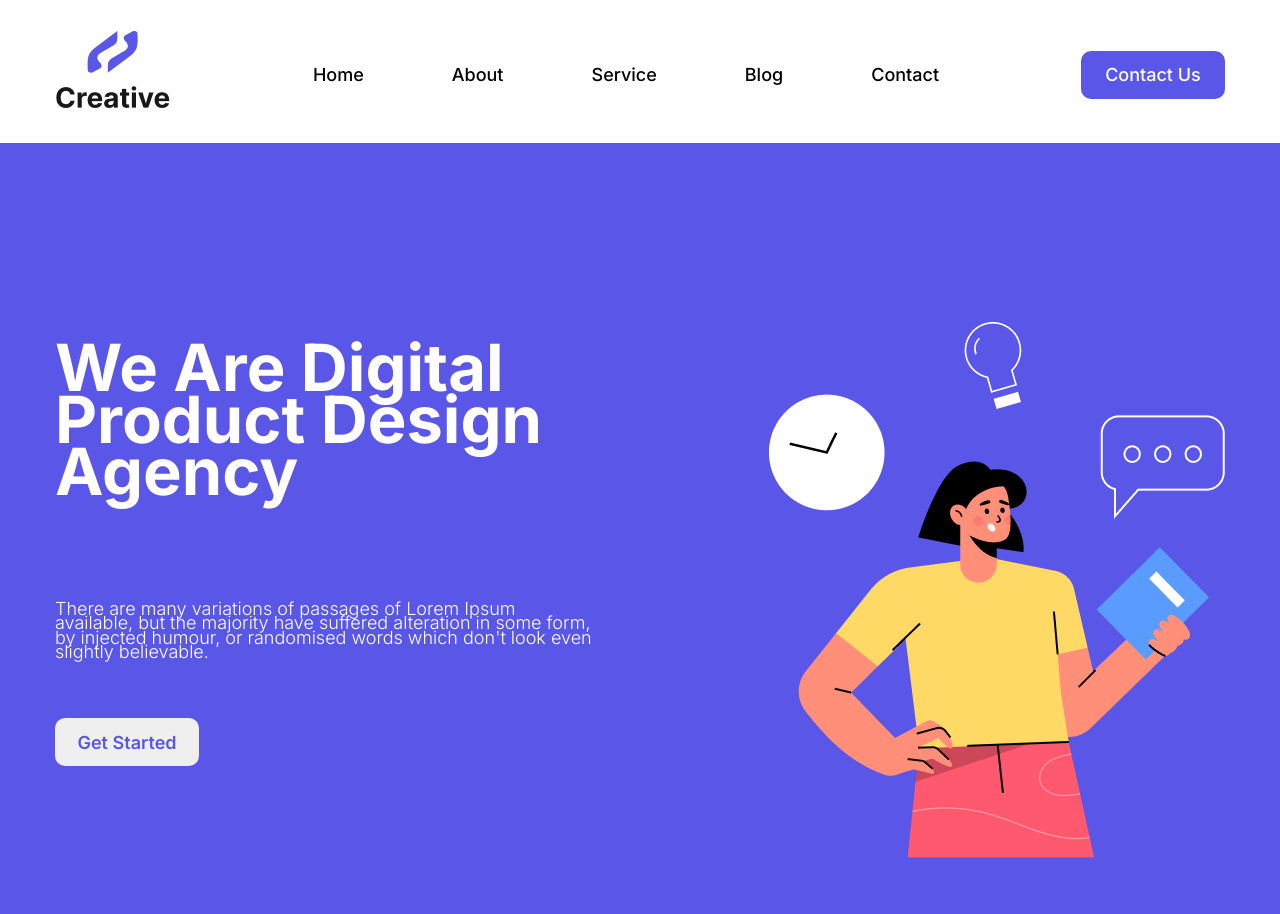
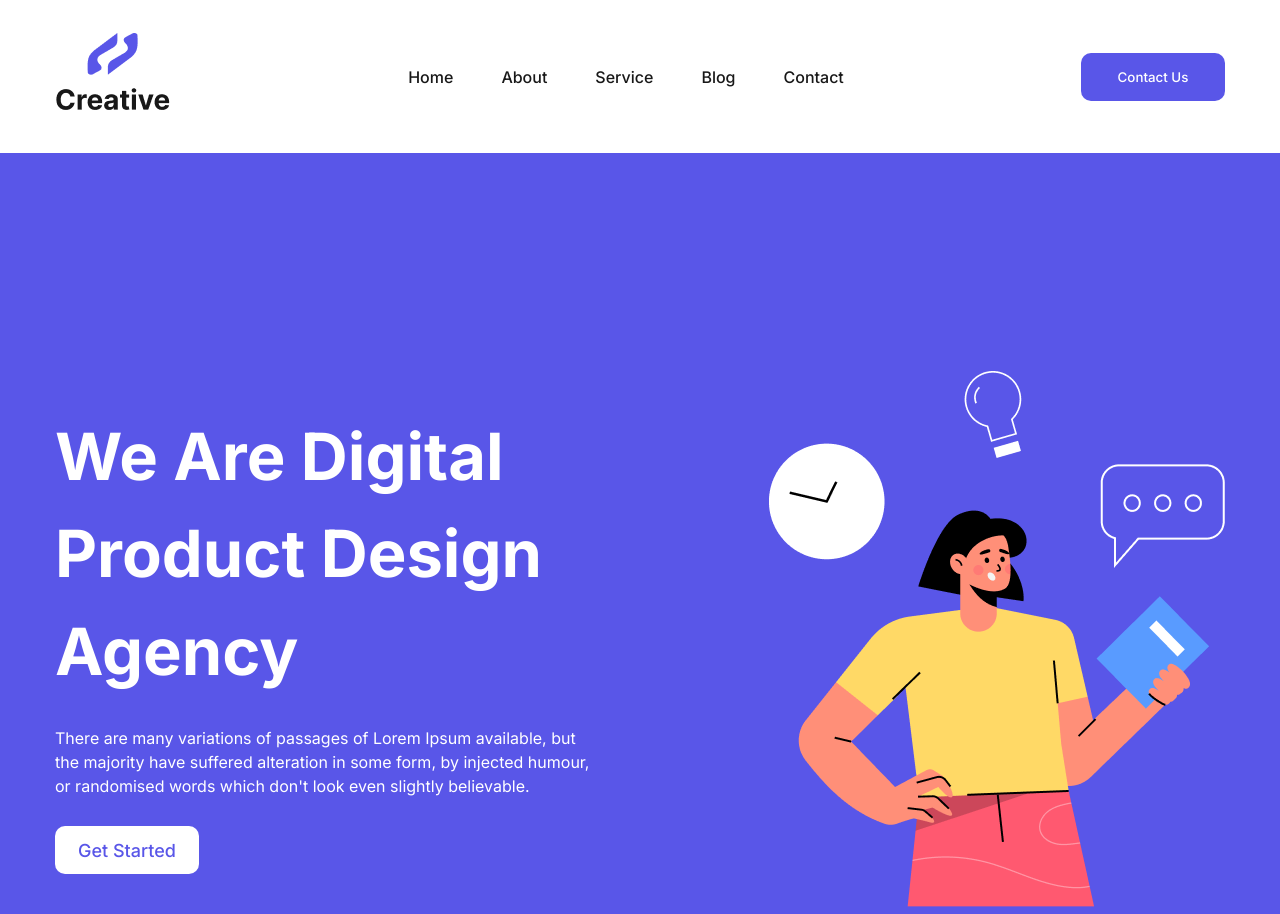
Before and after one commit to MDTanimHossain/CREATIVE, a plain HTML site: page index.html in a window 1280 px wide. Shown: the top 914 px of the page. Drawn offline with Linux system fonts and the light colour scheme.

Commit message:
item fixed

```diff
--- a/CSS/style.css
+++ b/CSS/style.css
@@ -1,119 +1,130 @@
-/* ALL COMMON CSS START */
+/* all common css start */
 *{
     margin: 0;
     padding: 0;
     box-sizing: border-box;
-    /* google font added */
-    font-family: "Inter"
+    /* google fonts */
+    font-family: "Inter", sans-serif;
 }
-ul , ol {
+ul,ol{
     list-style-type: none;
 }
 h1,h2,h3,h4,h5,h6,p{
     margin: 0;
     padding: 0;
-    line-height: 0.8;
+    line-height: 1.5;
 }
-/* ALL COMMON CSS END */
+.container{
+    width: 1170px;
+    margin: 0 auto;
+}
+/* all common css end */
 
-/* STYLE CSS START */
-/* header part start */
-#header{
-    height: 110px;
-    align-items: center;
+/* css styling start */
+
+/* header part style start */
+#headerPart{
+
 }
-.header{
-    height: 83px;
-    width: 1170px;
-    margin: 33px auto;
+.headerflex{
     display: flex;
     justify-content: space-between;
     align-items: center;
+    padding-bottom: 33px;
+    padding-top: 33px;
 }
-.logopart img{
+.logo img{
     height: 83px;
+}
+.list{
+    align-items: center;
 }
 .list ul{
     display: flex;
+    justify-content: space-between;
     align-items: center;
+    gap: 48px;
 }
-.list ul li{
-    margin: 0 44px;
-    height: 22px;
-    font-size: 18px;
+.list ul , li{
+    color: #181818;
     font-weight: 500;
 }
-.ContactUsbutton button{
+.list ul,li:hover{
+    color: #5956E8;
+    transition: 0.1s;
+}
+.btn{
+
+}
+.btn button{
     height: 48px;
     width: 144px;
     border: 0;
     border-radius: 10px;
+    color: #FFFFFF;
     background-color: #5956E8;
-    color: white;
-    font-size: 18px;
     font-weight: 500;
 }
-/* header part end */
 
-/* banner part start */
-#banner{
-    height: 900px;
+/* header part style end */
+
+/* banner part style sart */
+#bannerPart{
     background-color: #5956E8;
-    margin: auto;
+}
+.bannerflex{
+    display: flex;
+    padding-top: 218px;
+    padding-bottom: 179px;
     align-items: center;
-    justify-content: center;
-}
-.banner{
-    height: 900px;
-    padding: 179px 0;
-}
-.bannerbox{
-    height: 535.32px;
-    width: 1170px;
-    margin: 0 auto;
-    display: flex;
     justify-content: space-between;
 }
-.bannerboxone{
-    height: 424px;
-    width: 542px;
-    color: white;
-    justify-content: space-between;
+.bannertxt{
+    color: #FFFFFF;
 }
-.aboutus{
-    height: 346px;
-    width: 542px;
-    justify-content: space-between;
-}
-.h1part{
-    height: 240px;
+.bannertxt h1{
+    /* height: 240px; */
     width: 501px;
-    margin-bottom: 20px;
-}
-.h1part{
-    margin-top: 20px;
-    margin-bottom: 20px;
-}
-.h1part h1{
     font-weight: 700;
     font-size: 65px;
 }
-.ppart p{
-    font-size: 18px;
-    font-weight: 300;
+.bannertxt p{
+    /* height: 81px; */
+    width: 542px;
+    padding-top: 26px;
+    padding-bottom: 28px;
+    font-size: 16px;
 }
-.GetStarted{
-    margin-top: 30px;
-    margin-bottom: 30px;
-}
-.GetStarted button{
+.bannertxt button{
     height: 48px;
     width: 144px;
+    background-color: #FFFFFF;
     color: #5956E8;
+    font-size: 18px;
+    font-weight: 500;
+    border: 0;
     border-radius: 10px;
-    border: 0;
-    font-size: 18px;
-    font-weight: 600;
 }
-/* banner part end */
-/* STYLE CSS END */
+/* banner part style end */
+/* card part start */
+#cardPart{
+
+}
+.Services{
+    padding: 107px;
+    width: 750px;
+    margin: 0 auto;
+    text-align: center;
+}
+.Services h2{
+    font-weight: 700;
+    font-size: 40px;
+}
+.Services p{
+    font-size: 16px;
+    color: #181818;
+}
+
+/* card part end */
+
+/* css styling end */
--- a/index.html
+++ b/index.html
@@ -4,18 +4,20 @@
     <meta charset="UTF-8">
     <meta name="viewport" content="width=device-width, initial-scale=1.0">
     <title>Creative</title>
-    <!-- google fonts add start -->
+    <!-- google font start -->
      <link rel="preconnect" href="https://fonts.googleapis.com">
 <link rel="preconnect" href="https://fonts.gstatic.com" crossorigin>
 <link href="https://fonts.googleapis.com/css2?family=Inter:ital,opsz,wght@0,14..32,100..900;1,14..32,100..900&display=swap" rel="stylesheet">
-    <!-- google fonts add end -->
-    <link rel="stylesheet" href="CSS/style.css">
+    <!-- google font end -->
+    <!-- style css link -->
+    <link rel="stylesheet" href="css/style.css">
 </head>
 <body>
     <!-- header part start -->
-    <section id="header">
-        <div class="header">
-            <div class="logopart">
+     <section id="headerPart">
+        <div class="container">
+            <div class="headerflex">
+                <div class="logo">
                     <img src="PHOTO/Logo.png" alt="Logo">
                 </div>
                 <div class="list">
@@ -27,39 +29,43 @@
                         <li>Contact</li>
                     </ul>
                 </div>
-            <div class="ContactUsbutton">
+                <div class="btn">
                     <button>Contact Us</button>
+                </div>
             </div>
         </div>
      </section>
     <!-- header part end -->
-
-
-
-    <!-- banner part start  -->
-    <section id="banner">
-        <div class="banner">
-           <div class="bannerbox">
-            <div class="bannerboxone">
-                <div class="aboutus">
-                    <div class="h1part">
+     <!-- banner part start -->
+    <section id="bannerPart">
+        <div class="container">
+            <div class="bannerflex">
+                <div class="bannertxt">
                     <h1>We Are Digital Product Design Agency</h1>
-                    </div>
-                    <div class="ppart">
                     <p>There are many variations of passages of Lorem Ipsum available, but the majority have suffered alteration in some form, by injected humour, or randomised words which don't look even slightly believable.</p>
-                    </div>
-                </div>
-                 <div class="GetStarted">
                     <button>Get Started</button>
                 </div>
-            </div>
-            <div class="bannerboxtwo">
-                <img src="PHOTO/Banner Illustration.png" alt="">
+                <div class="bannerimg">
+                    <img src="PHOTO/Banner Illustration.png" alt="Banner Illustration.png">
                 </div>
             </div>
         </div>
     </section>
      <!-- banner part end -->
-
+      <!-- card part start -->
+       <section id="cardPart">
+        <div class="container">
+            <div class="Services">
+                <h2>Our Services</h2>
+                <p>There are many variations of passages of Lorem Ipsum available, but the majority have suffered alteration in some form.</p>
+            </div>
+            <div class="Servicesbox">
+                <div class="cardone"></div>
+                <div class="cardone"></div>
+                <div class="cardone"></div>
+            </div>
+        </div>
+       </section>
+      <!-- card part end -->
 </body>
 </html>
```
Lines whose indentation alone changed are shown as unchanged.
